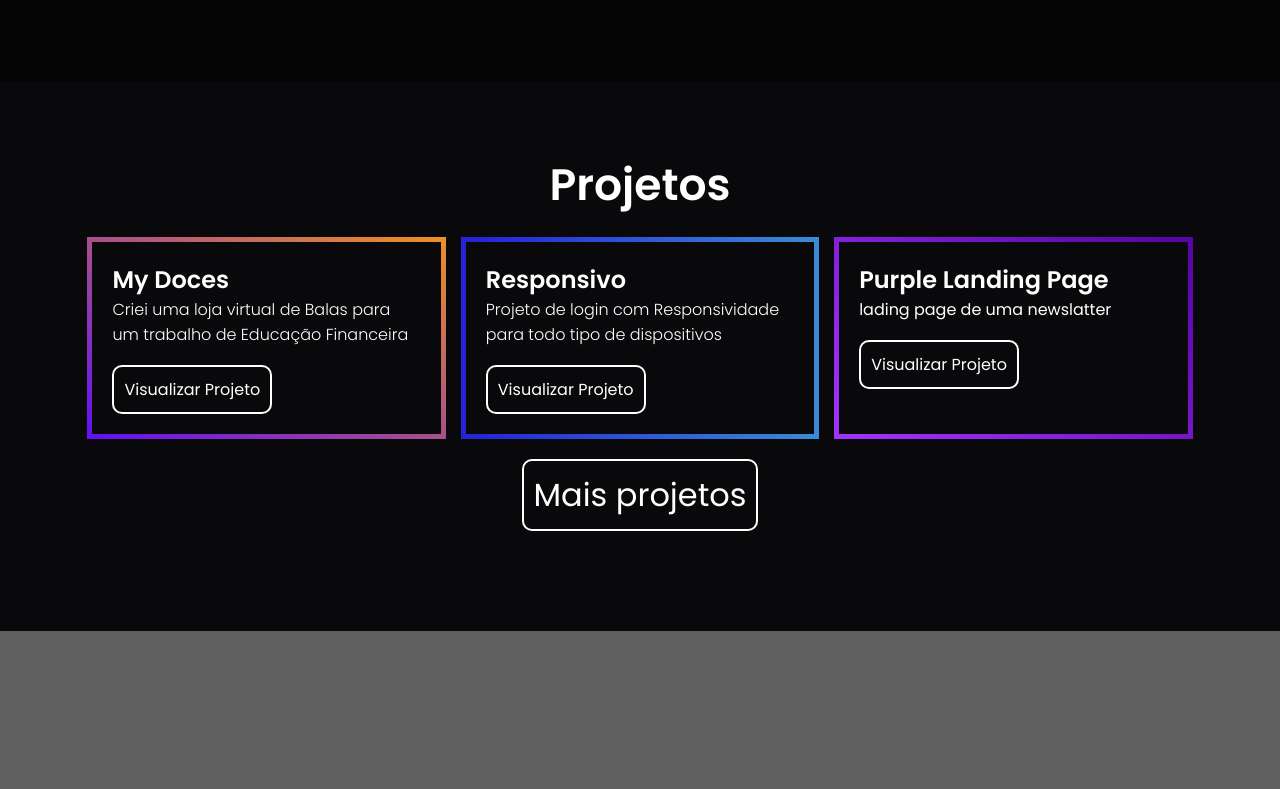
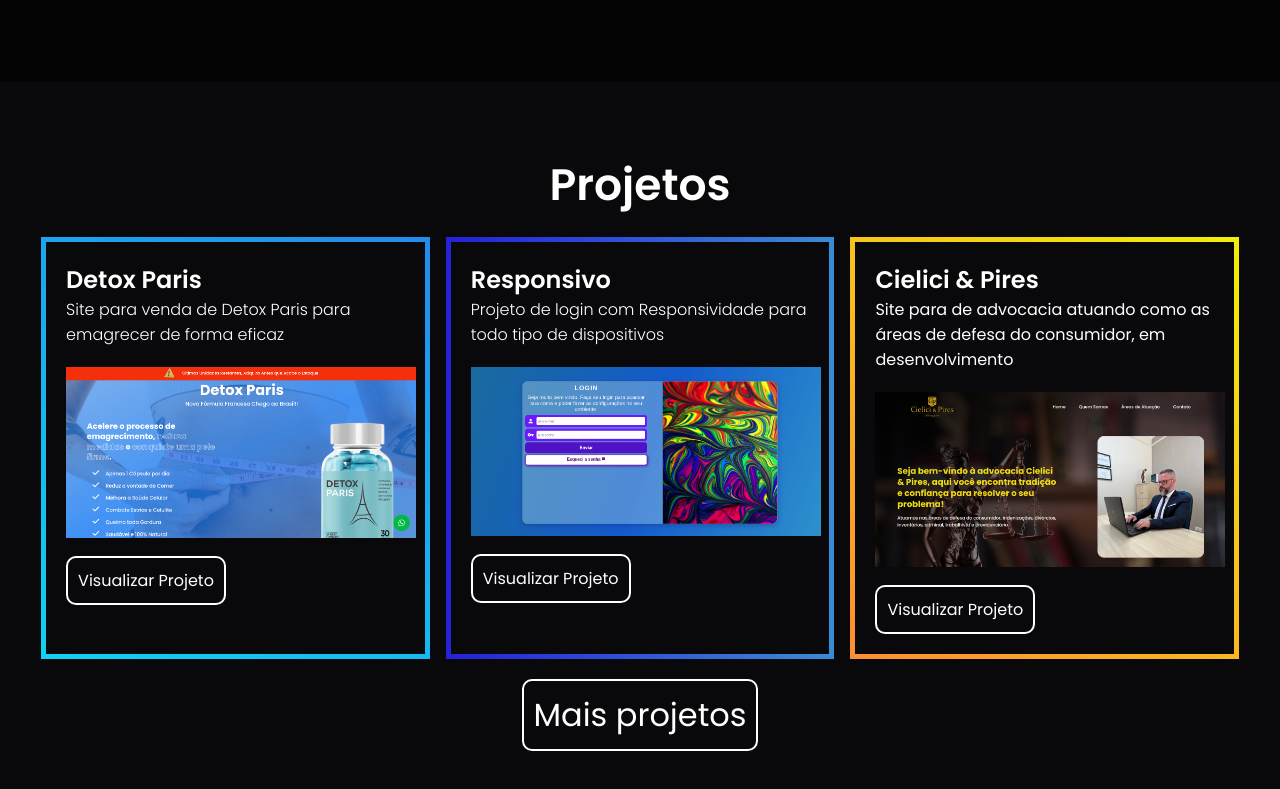
Before and after one commit to GustavoHLaurindo/portifolio, a plain HTML site: page index.html in a window 1280 px wide. Shown: the part 1073-1862 px from the top of the page. Before the commit the page ends 1704 px from the top, so only its background shows below. Drawn offline with nearby package versions, Linux system fonts and the light colour scheme.

Commit message:
atualização portifolio

```diff
--- a/index.html
+++ b/index.html
@@ -50,7 +50,7 @@
             </div>
             <div class="texto-sobre">
                 <h2 class="titulo-sobre">Quem Sou.</h2>
-                <p>Meu nome é Gustavo, ou pode me chamar de "Gu" (é como me chamam utimamente) estudo sobre desenvolvimento Web a mais de 1 ano, Mas antes da paixão pelo front-end estudei muito a linguagem C++ usando arduino para criação de projetos de robótica, Com orientação de professores do Naah/s   (Nucleo de Altas Habilidades e superdotação</p>
+                <p>Meu nome é Gustavo, ou pode me chamar de "Gu" (é como me chamam utimamente) estudo sobre desenvolvimento Web a mais de 1 ano, Mas antes da paixão pelo front-end estudei muito a linguagem C++ usando arduino para criação de projetos de robótica</p>
             </div>
         </div>
    </section>
@@ -61,19 +61,22 @@
        <div class="box-projetos">
            <div class="apresentacao-projetos">
                <div class="box">
-                   <h2 class="titulo-box">My Doces</h2>
-                   <p class="paragrafo-projeto-item">Criei uma loja virtual de Balas para um trabalho de Educação Financeira </p>
-                   <a href="https://gustavohlaurindo.github.io/my-doces"  target="_blank"class="link-projeto">Visualizar Projeto</a>
+                   <h2 class="titulo-box">Detox Paris</h2>
+                   <p class="paragrafo-projeto-item">Site para venda de Detox Paris para emagrecer de forma eficaz</p>
+                   <img src="imagens/Captura de tela de 2023-10-31 14-08-45.png" alt="" width="350" class="imagem-box">
+                   <a href="https://gustavohlaurindo.github.io/detox-paris"  target="_blank"class="link-projeto">Visualizar Projeto</a>
                </div>
                <div class="box" id="meio" >
                 <h2 class="titulo-box">Responsivo</h2>
                 <p class="paragrafo-projeto-item">Projeto de login com Responsividade para todo tipo de dispositivos</p>
+                <img src="imagens/Captura de tela de 2023-10-31 14-11-25.png" alt="" class="imagem-box" width="350">
                 <a href="https://gustavohlaurindo.github.io/login" target="_blank" class="link-projeto">Visualizar Projeto</a>
                </div>
                <div class="box">
-                <h2 class="titulo-box">Purple Landing Page</h2>
-                <p class="descricao-projeto-item">lading page de uma newslatter</p>
-                <a href="#" class="link-projeto" target="_blank">Visualizar Projeto</a>
+                <h2 class="titulo-box">Cielici & Pires</h2>
+                <p class="descricao-projeto-item">Site para de advocacia atuando como as áreas de defesa do consumidor, em desenvolvimento</p>
+                <img src="imagens/Captura de tela de 2023-10-31 14-03-55.png" alt="" width="350" class="imagem-box">
+                <a href="https://gustavohlaurindo.github.io/alurabooks/" class="link-projeto" target="_blank">Visualizar Projeto</a>
                </div>
            </div>
        </div>
--- a/style.css
+++ b/style.css
@@ -178,7 +178,7 @@ div.texto-sobre{
     width: 50%;
 }
 section#projetos{
-    padding: 50px 80px 100px 80px;
+    padding: 50px 33px 100px 33px;
     height: fit-content;
     align-items: center;
     flex-direction: column;
@@ -203,9 +203,17 @@ div.box{
     border: 2px solid white;
     border-radius: 10px;
     color: white;
+    display: flex;
+    flex-direction: column;
+
+
+}
+div.box .imagem-box{
+    margin-top: 20px;
+    object-fit: cover;
 }
 div.box:first-child{
-    border-image-source: linear-gradient( 30deg, #6310f3, #ec8f24);
+    border-image-source: linear-gradient( 30deg, #10d1f3, #248bec);
     border-image-slice: 1;
     border-width: 5px;
     border-radius: 20px;
@@ -217,7 +225,7 @@ div.box#meio{
     border-radius: 20px;
 }
 div.box:last-child{
-    border-image-source: linear-gradient(40deg, #a233fd, #5703a5);
+    border-image-source: linear-gradient(40deg, #fd8e33, #f1ee08);
     border-image-slice: 1;
     border-width: 5px;
     border-radius: 20px;
```
Also changed, not shown: imagens/Captura de tela de 2023-10-31 14-03-55.png (added), imagens/Captura de tela de 2023-10-31 14-08-45.png (added), imagens/Captura de tela de 2023-10-31 14-11-25.png (added).
